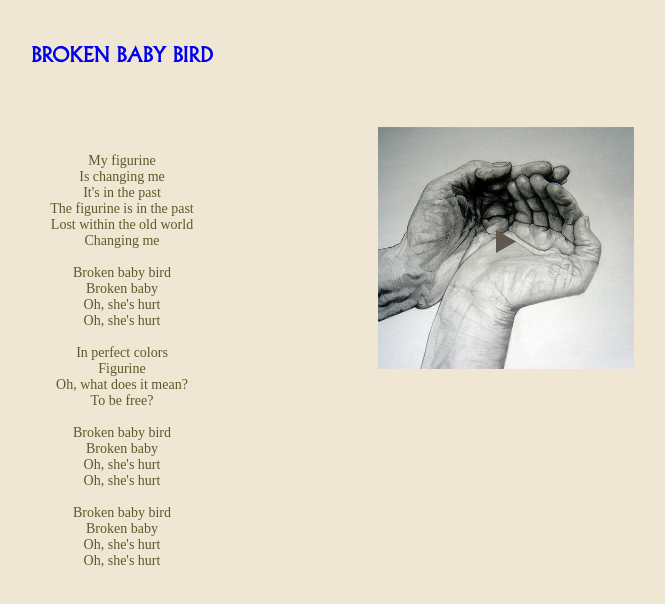
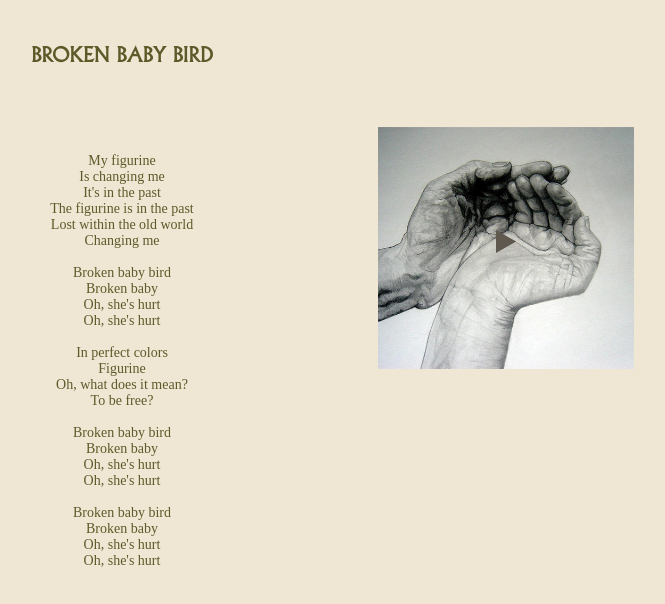
Before and after one commit to stanlocht/bruno, a plain HTML site: page broken_baby_bird.html in a window 1280 px wide. Shown: the whole page, without its empty margins (518-1183 px from the left). Drawn offline with nearby package versions, Linux system fonts and the light colour scheme; a web font is replaced by a local one.

Commit message:
whopsoosys

```diff
--- a/style.css
+++ b/style.css
@@ -68,9 +68,12 @@ h1 {
 }
 
 .lyrictitle {
-    color: #5d5a29;
     font-size: 0.7em;
     margin-top: 4em;
+}
+
+.lyrictitle h1 {
+    color: #5d5a29;
 }
 
 .hometitle {
```
